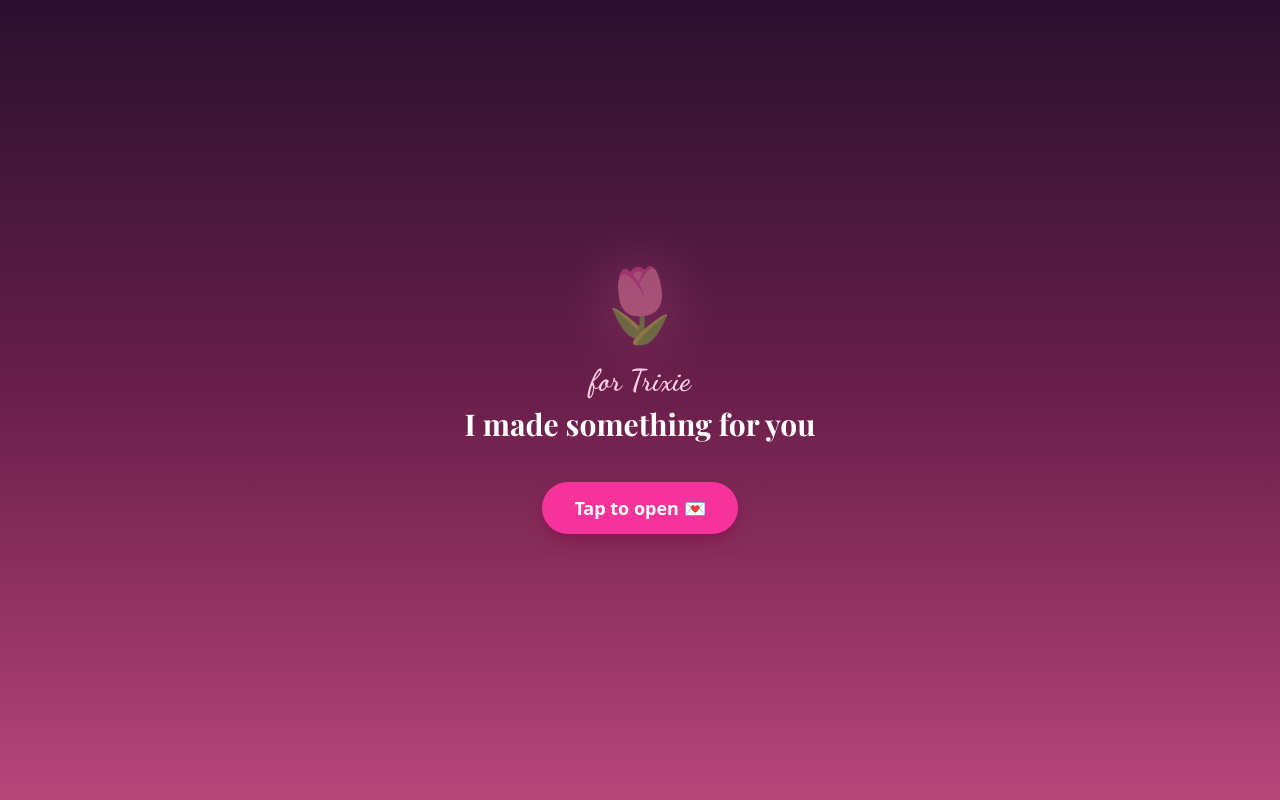
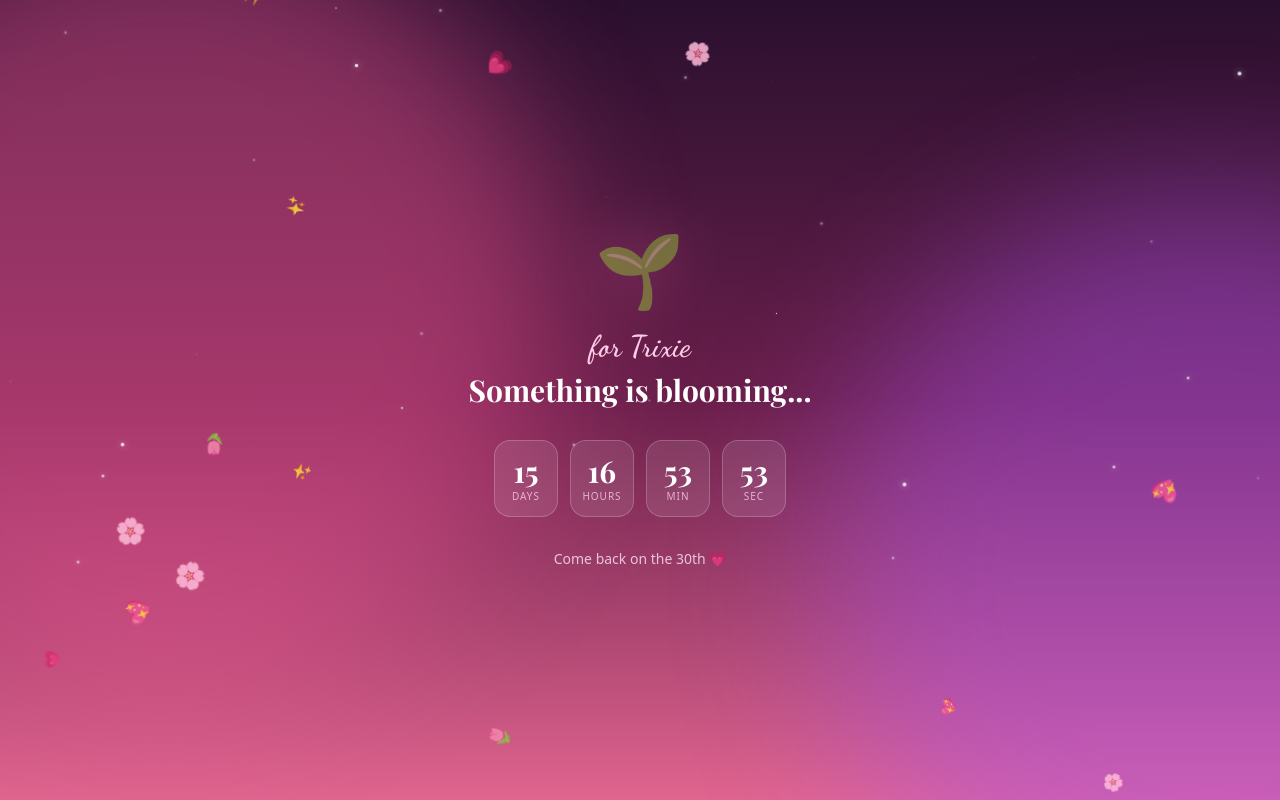
Before and after one commit to GuetaMac/tulip-gift, a Vue app: page / in a window 1280 px wide. Built offline with nearby package versions, Linux system fonts and the light colour scheme.

Commit message:
add countdown

```diff
--- a/src/App.vue
+++ b/src/App.vue
@@ -32,6 +32,38 @@ function openGift() {
   startMusic(); // runs inside the tap, so the browser allows sound
 }
 
+/* ---------- countdown lock (opens on config.unlockAt) ---------- */
+const unlockTime = config.unlockAt ? new Date(config.unlockAt).getTime() : 0;
+// secret preview so YOU can still open the app early: yoursite.app/?preview=KEY
+const previewOn =
+  !!config.previewKey &&
+  new URLSearchParams(window.location.search).get("preview") ===
+    config.previewKey;
+const now = ref(Date.now());
+const tick = now; // alias, used inside months below
+const locked = computed(() => !previewOn && unlockTime > now.value);
+const left = computed(() => {
+  const s = Math.max(0, Math.floor((unlockTime - now.value) / 1000));
+  return {
+    d: Math.floor(s / 86400),
+    h: Math.floor((s % 86400) / 3600),
+    m: Math.floor((s % 3600) / 60),
+    s: s % 60,
+  };
+});
+const pad = (n) => String(n).padStart(2, "0");
+const lockBoxes = computed(() => [
+  { label: "days", value: left.value.d },
+  { label: "hours", value: pad(left.value.h) },
+  { label: "min", value: pad(left.value.m) },
+  { label: "sec", value: pad(left.value.s) },
+]);
+let clock = null;
+onMounted(() => {
+  clock = setInterval(() => (now.value = Date.now()), 1000);
+});
+onBeforeUnmount(() => clearInterval(clock));
+
 /* ---------- 3D tilt (follows finger / mouse) ---------- */
 const rx = ref(0);
 const ry = ref(0);
@@ -55,7 +87,7 @@ const months = computed(() => {
   if (config.monthOverride) return config.monthOverride;
   const start = new Date(config.startDate + "T00:00:00");
   if (isNaN(start)) return 0;
-  const now = new Date();
+  const now = new Date(tick.value); // updates live, so the new tulip appears at midnight
   let m =
     (now.getFullYear() - start.getFullYear()) * 12 +
     (now.getMonth() - start.getMonth());
@@ -72,9 +104,34 @@ const months = computed(() => {
 const title = computed(() => {
   const n = months.value;
   if (n === 0) return "Happy Monthsary";
-  if (n % 12 === 0) return `Happy ${ordinal(n / 12)} Anniversary, bibee 💗`;
-  return `Happy ${ordinal(n)} Monthsary, bibee 💗`;
+  if (n % 12 === 0) return `Happy ${ordinal(n / 12)} Anniversary`;
+  return `Happy ${ordinal(n)} Monthsary`;
 });
+
+/* ---------- countdown to the next monthsary ---------- */
+const nextTarget = computed(() => {
+  const cur = new Date(now.value);
+  const at = (y, m) =>
+    new Date(y, m, Math.min(startDay, new Date(y, m + 1, 0).getDate()));
+  let t = at(cur.getFullYear(), cur.getMonth());
+  if (t <= cur) t = at(cur.getFullYear(), cur.getMonth() + 1);
+  return t.getTime();
+});
+const nextLeft = computed(() => {
+  const s = Math.max(0, Math.floor((nextTarget.value - now.value) / 1000));
+  return {
+    d: Math.floor(s / 86400),
+    h: Math.floor((s % 86400) / 3600),
+    m: Math.floor((s % 3600) / 60),
+    s: s % 60,
+  };
+});
+const nextDateLabel = computed(() =>
+  new Date(nextTarget.value).toLocaleDateString("en-US", {
+    month: "long",
+    day: "numeric",
+  }),
+);
 
 /* ---------- tulips ----------
    Regular months: the newest months = big 3D tulips,
@@ -359,18 +416,63 @@ const drifters = Array.from({ length: 16 }, (_, i) => ({
         </button>
       </div>
 
-      <p class="mt-4 text-center text-sm text-pink-100/80">
-        🌱 Another flower is coming on the {{ ordinal(startDay) }}
-      </p>
+      <div class="mt-4 text-center">
+        <p class="text-sm text-pink-100/80">
+          🌱 Next tulip blooms on {{ nextDateLabel }}
+        </p>
+        <p
+          class="mt-1 font-display text-xl font-bold text-pink-100 tabular-nums"
+        >
+          {{ nextLeft.d }}d : {{ pad(nextLeft.h) }}h : {{ pad(nextLeft.m) }}m :
+          {{ pad(nextLeft.s) }}s
+        </p>
+      </div>
       <p class="mt-1 font-script text-xl text-pink-200">
         — {{ config.fromName }}
       </p>
     </main>
 
+    <!-- countdown lock: she can't get in until the date arrives -->
+    <Transition name="gate">
+      <div
+        v-if="locked"
+        class="fixed inset-0 z-[70] flex flex-col items-center justify-center px-6 text-center"
+      >
+        <div
+          class="animate-pulse text-7xl drop-shadow-[0_0_30px_rgba(255,120,180,0.6)]"
+        >
+          🌱
+        </div>
+        <p class="mt-6 font-script text-3xl text-pink-200">
+          for {{ config.herName }}
+        </p>
+        <h1 class="mt-2 font-display text-3xl font-bold">
+          {{ config.lock?.title ?? "Something is blooming..." }}
+        </h1>
+        <div class="mt-8 flex gap-3">
+          <div
+            v-for="b in lockBoxes"
+            :key="b.label"
+            class="w-16 rounded-2xl border border-white/20 bg-white/10 py-3 backdrop-blur"
+          >
+            <div class="font-display text-3xl font-bold tabular-nums">
+              {{ b.value }}
+            </div>
+            <div class="text-[10px] tracking-widest text-pink-200/80 uppercase">
+              {{ b.label }}
+            </div>
+          </div>
+        </div>
+        <p class="mt-8 max-w-xs text-sm text-pink-100/80">
+          {{ config.lock?.hint ?? "Come back when the timer hits zero 💗" }}
+        </p>
+      </div>
+    </Transition>
+
     <!-- intro: she taps once, the page opens and the song starts -->
     <Transition name="gate">
       <div
-        v-if="!started"
+        v-if="!started && !locked"
         class="fixed inset-0 z-[60] flex flex-col items-center justify-center bg-linear-to-b from-[#2a0f2e] via-[#6b1f4b] to-[#b8467a] px-6 text-center"
       >
         <div
--- a/src/config.js
+++ b/src/config.js
@@ -94,6 +94,14 @@ export const config = {
   },
   couplePhoto: "/us.jpg",
 
+  // Countdown lock: she can't open the gift until this date/time
+  unlockAt: "2026-10-30T00:00:00", // oras ng phone niya (12:00 AM ng 30th)
+  previewKey: "macky123", // palitan mo, sikreto mo lang ito
+  lock: {
+    title: "Something is blooming...",
+    hint: "Come back on the 30th 💗",
+  },
+
   // Tulip colors (tip → middle → base). Repeats when it runs out.
   palettes: [
     { c1: "#ffc2d9", c2: "#ff5c9d", c3: "#b8135a" }, // pink
```
